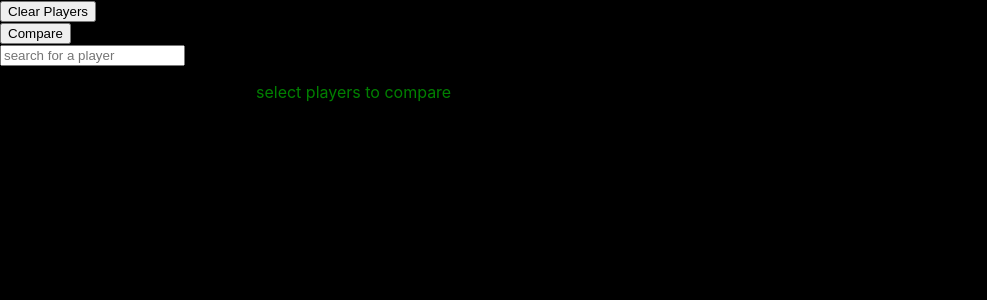
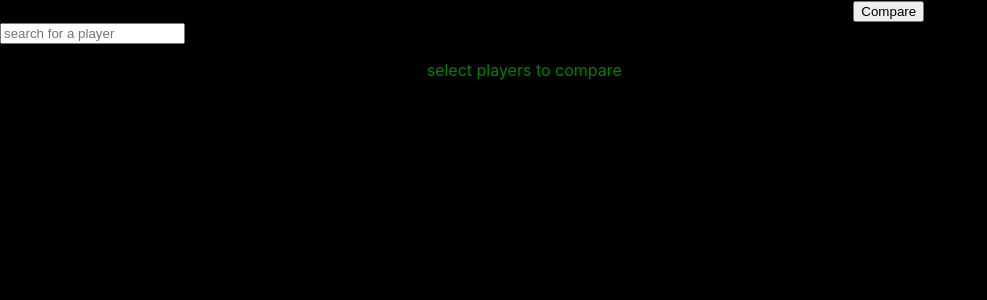
Before and after one commit to samorgan32/sei-proj-2-nba, a React (Create React App) app: page / in a window 1280 px wide. Shown: the top 300 px of the page, without its empty margins (0-987 px from the left). Built offline with nearby package versions, Linux system fonts and the light colour scheme.

Commit message:
beginning css styling

```diff
--- a/src/App.css
+++ b/src/App.css
@@ -6,7 +6,15 @@ body {
 
 .main {
     display: grid;
-    grid-template-columns: .5fr 1fr 1fr;
+    grid-template-columns: 1fr 1fr 1fr;
+}
+
+.search{
+    grid-column-start: 1;
+}
+
+.buttons {
+    grid-column-start: 3;
 }
 
 .player-list {
--- a/src/App.js
+++ b/src/App.js
@@ -37,13 +37,13 @@ function App() {
   return (
 
     <div>
-      <div>
-        <button onClick={clearPlayers}>Clear Players</button>
-      </div>
-      <div>
-        <button onClick={comparePlayer}>Compare</button>
-      </div>
+
       <div className='main'>
+
+        <div className='buttons'>
+          <button onClick={comparePlayer}>Compare</button>
+        </div>
+
         <Search players={players} setPlayers={setPlayers} activePlayers={activePlayers} setActivePlayers={setActivePlayers} filteredPlayers={filteredPlayers} setFilteredPlayers={setFilteredPlayers} />
 
         <PlayerList players={players} setPlayers={setPlayers} activePlayers={activePlayers} setActivePlayers={setActivePlayers} playerNames={playerNames} setPlayerNames={setPlayerNames} filteredPlayers={filteredPlayers} setFilteredPlayers={setFilteredPlayers} />
--- a/src/components/Player.js
+++ b/src/components/Player.js
@@ -36,12 +36,6 @@ const Player = ({ players, setPlayers, activePlayers, setActivePlayers, playerNa
     if (!playerNames) {
         return <p>loading</p>
     }
-
-    function comparePlayer(event) {
-        console.log(event.target.innerText)
-
-    }
-
 
 
     return (
--- a/src/components/Search.js
+++ b/src/components/Search.js
@@ -13,11 +13,13 @@ const Search = ({ players, setPlayers, filteredPlayers, setFilteredPlayers }) =>
             return (player.first_name.toLowerCase().includes(userInput) || player.last_name.toLowerCase().includes(userInput))
         }))
 
+
+
     }
 
 
     return (
-        <div>
+        <div className='search'>
 
             <label htmlFor="search"></label>
             <input type="Search" placeholder="search for a player" onChange={handleChange} />
```
